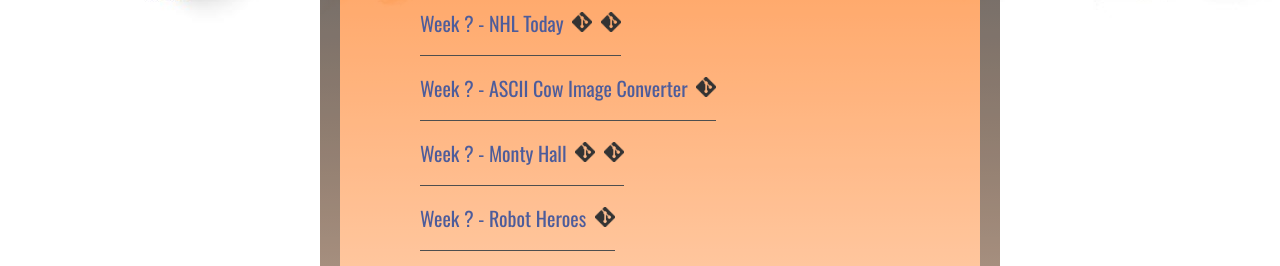
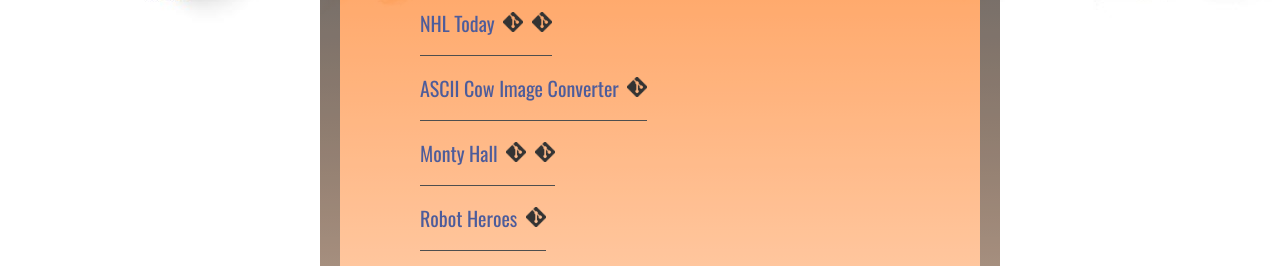
Before and after one commit to andrewmacheret/andrewmacheret.com, a plain HTML site: page www/index.html in a window 1280 px wide. Shown: the part 534-800 px from the top of the page. Drawn offline with nearby package versions, Linux system fonts and the light colour scheme; no server answers.

Commit message:
Remove 'Week ?' labels

```diff
--- a/www/index.html
+++ b/www/index.html
@@ -72,27 +72,27 @@
               <ul>
                 <li>
                   <span class="block">
-                    <a href="/projects/nhl">Week ? - NHL Today</a>
+                    <a href="/projects/nhl">NHL Today</a>
                     <a class="git" href="https://github.com/andrewmacheret/nhl-client"></a>
                     <a class="git" href="https://github.com/andrewmacheret/nhl-server"></a>
                   </span>
                 </li>
                 <li>
                   <span class="block">
-                    <a href="https://github.com/andrewmacheret/ascii-cow">Week ? - ASCII Cow Image Converter</a>
+                    <a href="https://github.com/andrewmacheret/ascii-cow">ASCII Cow Image Converter</a>
                     <a class="git" href="https://github.com/andrewmacheret/ascii-cow"></a>
                   </span>
                 </li>
                 <li>
                   <span class="block">
-                    <a href="/projects/montyhall/">Week ? - Monty Hall</a>
+                    <a href="/projects/montyhall/">Monty Hall</a>
                     <a class="git" href="https://github.com/andrewmacheret/montyhall-client"></a>
                     <a class="git" href="https://github.com/andrewmacheret/montyhall-server"></a>
                   </span>
                 </li>
                 <li>
                   <span class="block">
-                    <a href="https://github.com/andrewmacheret/robotheroes">Week ? - Robot Heroes</a>
+                    <a href="https://github.com/andrewmacheret/robotheroes">Robot Heroes</a>
                     <a class="git" href="https://github.com/andrewmacheret/robotheroes"></a>
                   </span>
                 </li>
```
